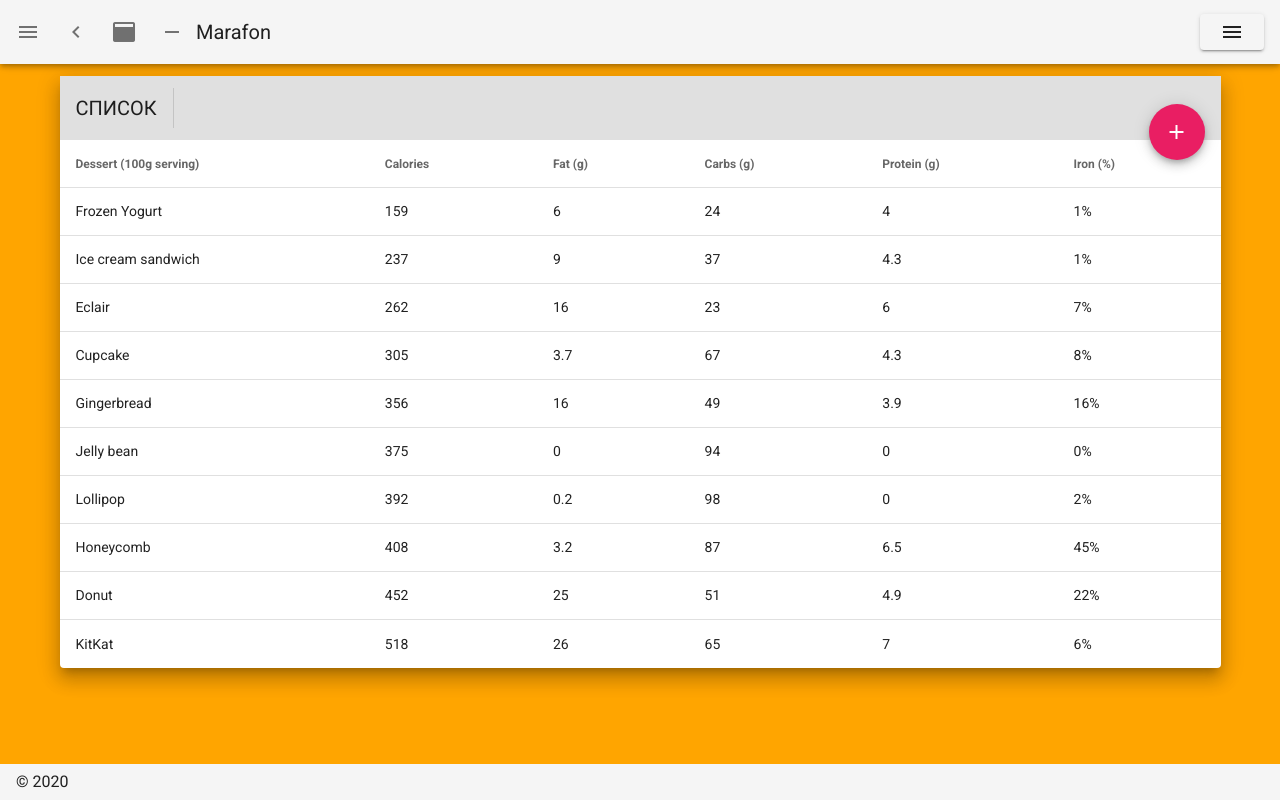
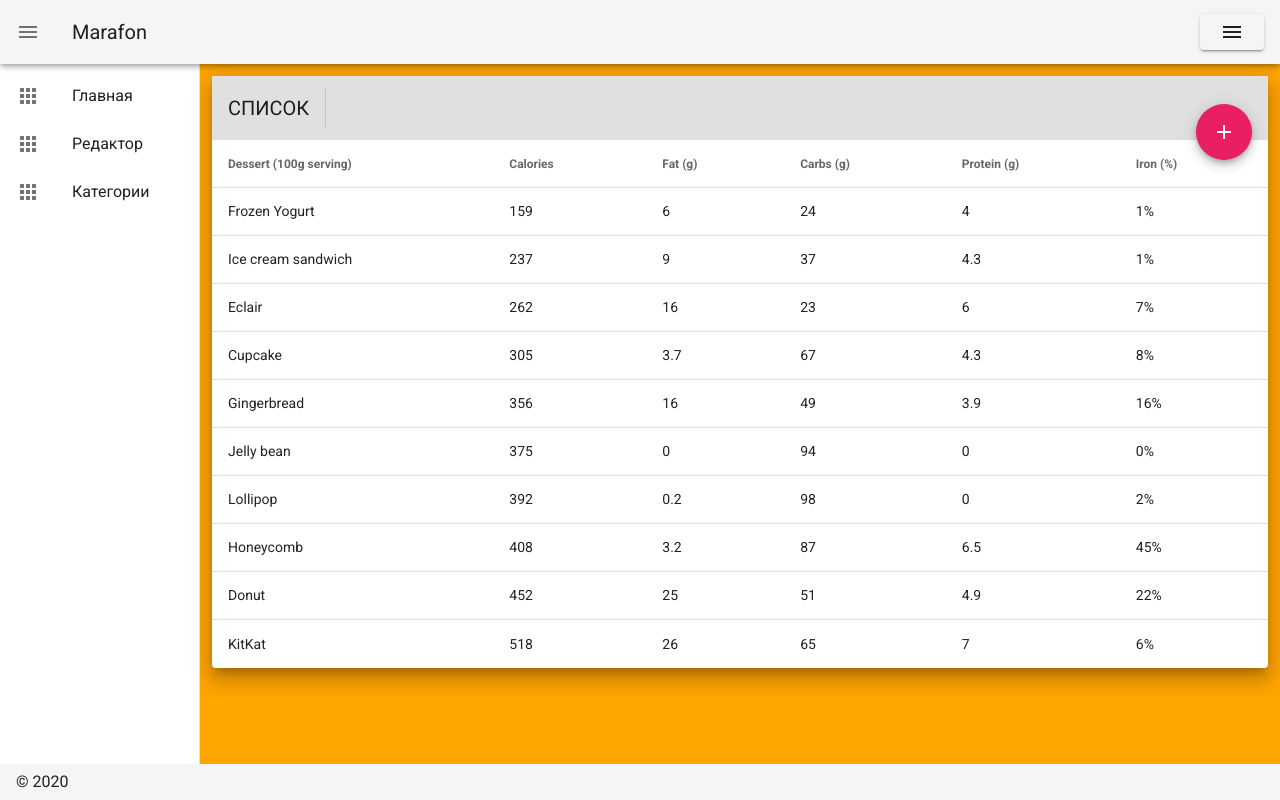
Before and after one commit to alokil70/marafon_ver_nuxt_1_0_0, a Nuxt app: page /manager in a window 1280 px wide. Built offline with nearby package versions, Linux system fonts and the light colour scheme.

Commit message:
add editors

```diff
--- a/layouts/manager.vue
+++ b/layouts/manager.vue
@@ -4,7 +4,9 @@
             v-model="drawer"
             :mini-variant="miniVariant"
             :clipped="clipped"
+            mobile-break-point="1120"
             fixed
+            width="200"
             app
         >
             <v-list>
@@ -26,19 +28,6 @@
         </v-navigation-drawer>
         <v-app-bar :clipped-left="clipped" fixed app>
             <v-app-bar-nav-icon @click.stop="drawer = !drawer" />
-            <v-btn icon @click.stop="miniVariant = !miniVariant">
-                <v-icon
-                    >mdi-{{
-                        `chevron-${miniVariant ? 'right' : 'left'}`
-                    }}</v-icon
-                >
-            </v-btn>
-            <v-btn icon @click.stop="clipped = !clipped">
-                <v-icon>mdi-application</v-icon>
-            </v-btn>
-            <v-btn icon @click.stop="fixed = !fixed">
-                <v-icon>mdi-minus</v-icon>
-            </v-btn>
             <v-toolbar-title v-text="title" />
             <v-spacer />
             <v-btn @click.stop="rightDrawer = !rightDrawer">
@@ -80,12 +69,12 @@ export default {
     data() {
         return {
             clipped: true,
-            drawer: false,
+            drawer: true,
             fixed: false,
             items: [
                 {
                     icon: 'mdi-apps',
-                    title: 'Welcome',
+                    title: 'Главная',
                     to: '/',
                 },
                 {
--- a/nuxt.config.js
+++ b/nuxt.config.js
@@ -57,7 +57,7 @@ export default {
      ** See https://axios.nuxtjs.org/options
      */
     axios: {
-        baseURL: 'http://192.168.0.195:9090/api',
+        baseURL: 'http://192.168.0.3:9090/api',
     },
     /*
      ** vuetify module configuration
--- a/static/const.js
+++ b/static/const.js
@@ -1,2 +1,2 @@
-export const URL = 'http://192.168.0.195:9090/'
+export const URL = 'http://192.168.0.3:9090/'
 export const URL_IMG = URL + 'uploads/'
```
